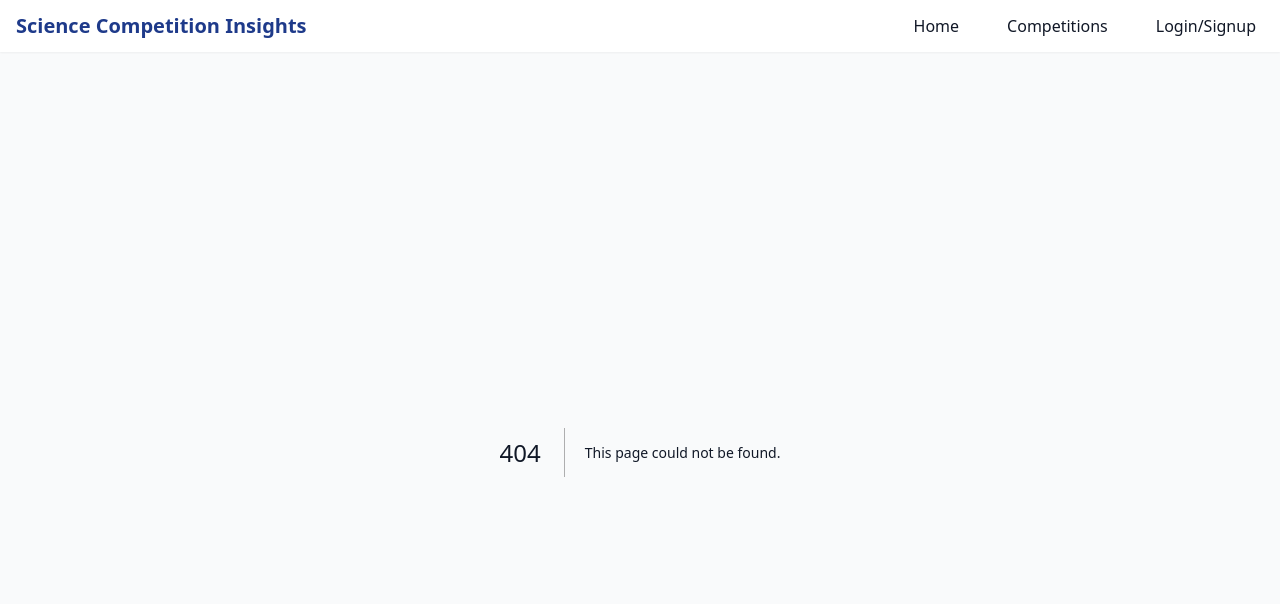
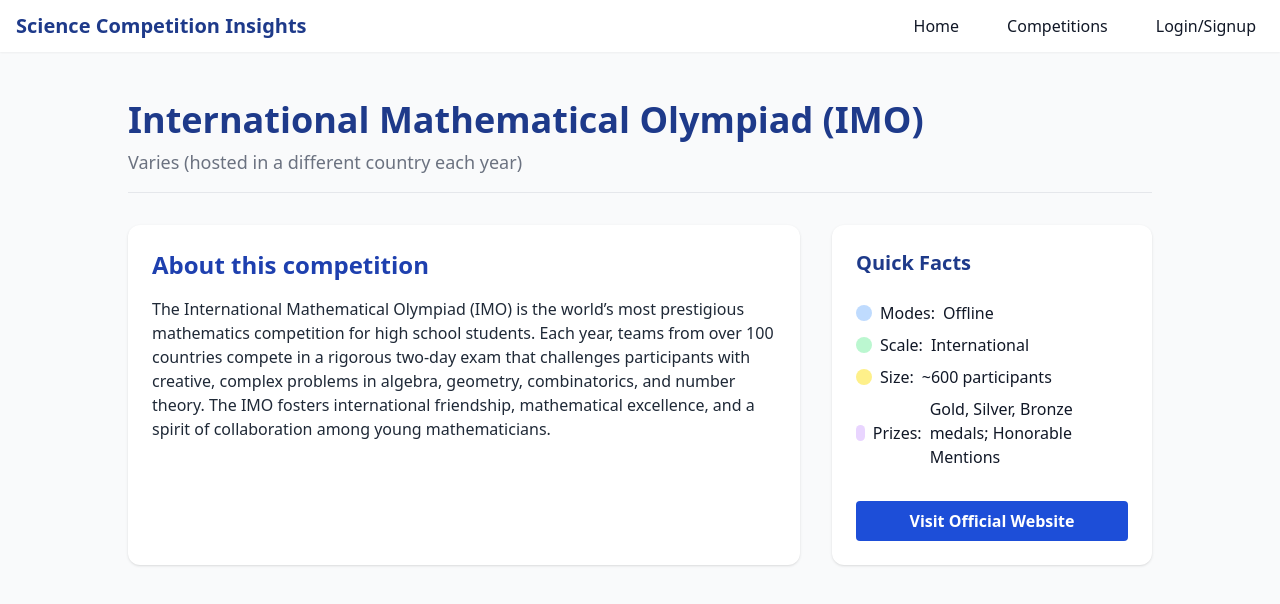
Before and after one commit to nhandz2008/sci-project, a Next.js app: page /competitions/1 in a window 1280 px wide. Before the commit this address had no page. Shown: the top 604 px of the page. Built offline with nearby package versions, Linux system fonts and the light colour scheme.

Commit message:
initial version of details page

```diff
--- /dev/null
+++ b/app/competitions/[id]/page.tsx
@@ -0,0 +1,72 @@
+import Link from "next/link";
+
+// Example static data (replace with real data or fetch logic as needed)
+const competition = {
+  name: "International Mathematical Olympiad (IMO)",
+  location: "Varies (hosted in a different country each year)",
+  description: `
+    The International Mathematical Olympiad (IMO) is the world’s most prestigious mathematics competition for high school students. Each year, teams from over 100 countries compete in a rigorous two-day exam that challenges participants with creative, complex problems in algebra, geometry, combinatorics, and number theory. The IMO fosters international friendship, mathematical excellence, and a spirit of collaboration among young mathematicians.
+  `,
+  modes: ["Offline"],
+  scale: "International",
+  size: "~600 participants",
+  prizes: "Gold, Silver, Bronze medals; Honorable Mentions",
+  homepage: "https://www.imo-official.org/",
+};
+
+export default function CompetitionDetailPage() {
+  return (
+    <section className="bg-gray-50 min-h-screen px-4 py-12">
+      <div className="container mx-auto max-w-5xl">
+        {/* Header */}
+        <header className="mb-8 border-b pb-4">
+          <h1 className="text-3xl lg:text-4xl font-bold text-blue-900 mb-2">{competition.name}</h1>
+          <div className="text-gray-500 text-lg">{competition.location}</div>
+        </header>
+        {/* Main content layout */}
+        <div className="flex flex-col lg:flex-row gap-8">
+          {/* Description */}
+          <article className="flex-1 prose prose-lg max-w-none text-gray-800 bg-white rounded-xl shadow p-6">
+            {/*
+              Style: Large, readable font, good line height, max-width for readability, clear paragraph spacing.
+              Use Tailwind's prose classes for typography.
+            */}
+            <h2 className="text-2xl font-semibold text-blue-800 mb-4">About this competition</h2>
+            <p>{competition.description}</p>
+          </article>
+          {/* Info card */}
+          <aside className="w-full lg:w-80 flex-shrink-0 bg-white rounded-xl shadow p-6 flex flex-col gap-4">
+            <h3 className="text-xl font-bold text-blue-900 mb-2">Quick Facts</h3>
+            <ul className="space-y-2">
+              <li className="flex items-center gap-2">
+                <span className="inline-block w-4 h-4 bg-blue-200 rounded-full" aria-hidden="true" />
+                <span className="font-medium">Modes:</span> {competition.modes.join(", ")}
+              </li>
+              <li className="flex items-center gap-2">
+                <span className="inline-block w-4 h-4 bg-green-200 rounded-full" aria-hidden="true" />
+                <span className="font-medium">Scale:</span> {competition.scale}
+              </li>
+              <li className="flex items-center gap-2">
+                <span className="inline-block w-4 h-4 bg-yellow-200 rounded-full" aria-hidden="true" />
+                <span className="font-medium">Size:</span> {competition.size}
+              </li>
+              <li className="flex items-center gap-2">
+                <span className="inline-block w-4 h-4 bg-purple-200 rounded-full" aria-hidden="true" />
+                <span className="font-medium">Prizes:</span> {competition.prizes}
+              </li>
+            </ul>
+            <Link
+              href={competition.homepage}
+              target="_blank"
+              rel="noopener noreferrer"
+              className="mt-4 inline-block text-center bg-blue-700 hover:bg-blue-800 text-white font-semibold px-4 py-2 rounded transition-colors focus:outline-none focus:ring-2 focus:ring-blue-400"
+              aria-label="Visit official competition homepage"
+            >
+              Visit Official Website
+            </Link>
+          </aside>
+        </div>
+      </div>
+    </section>
+  );
+}
```
